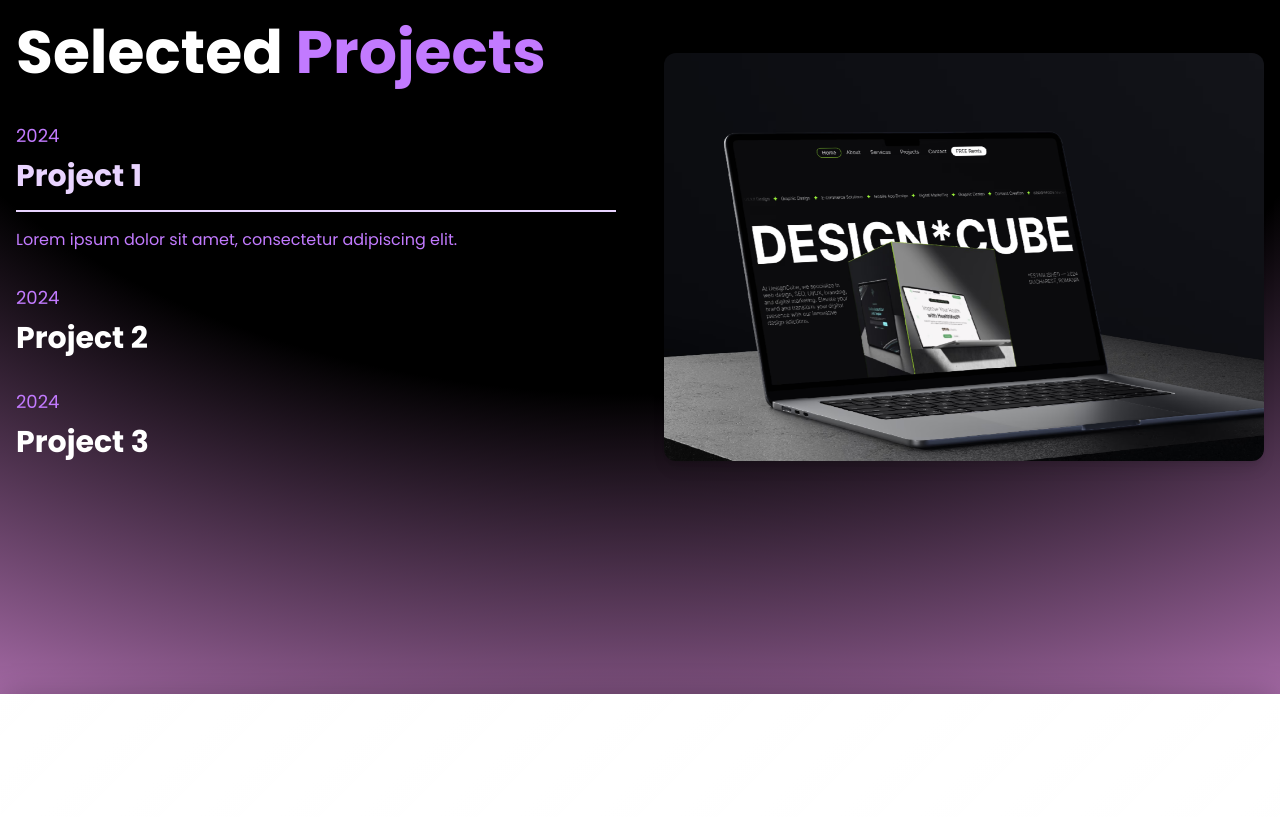
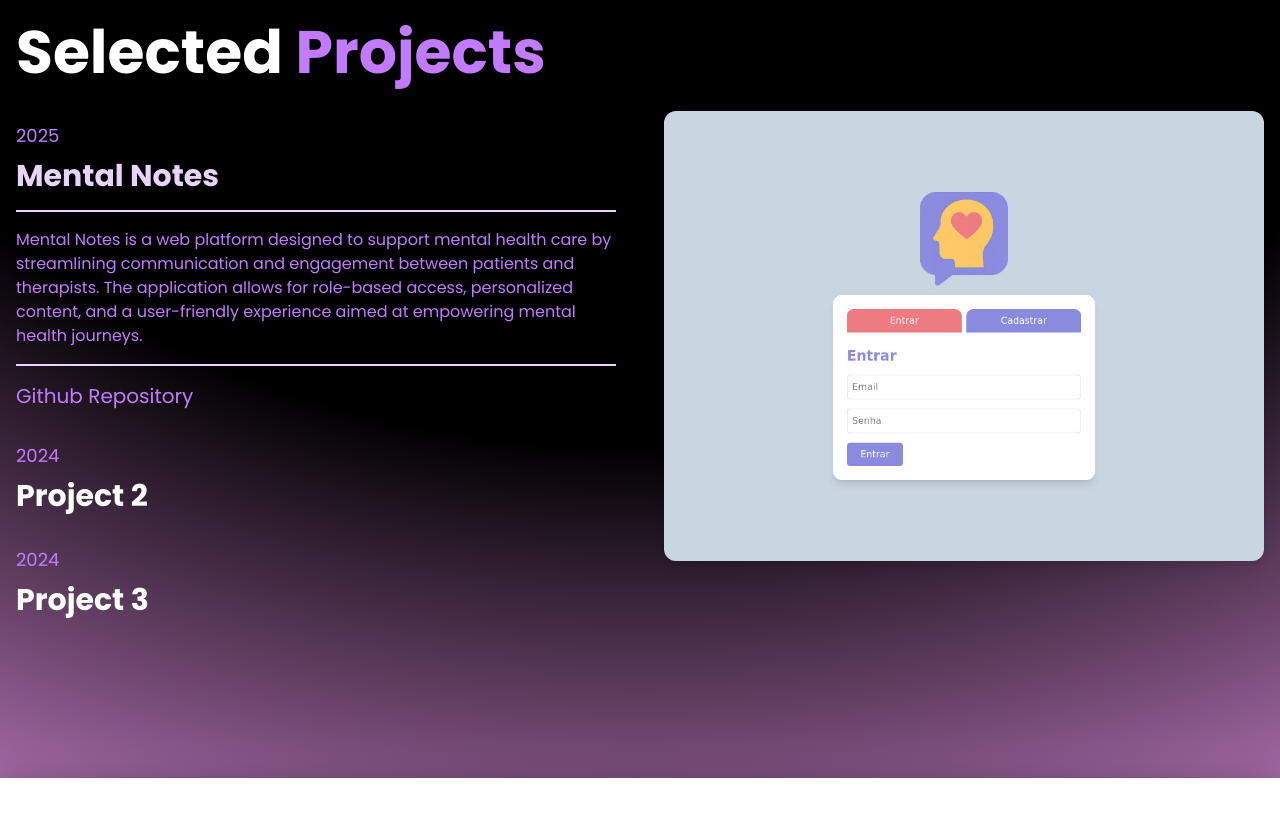
Before and after one commit to cfrinka/dev-portfolio, a Next.js app: page / in a window 1280 px wide. Shown: the part 1620-2437 px from the top of the page. Built offline with nearby package versions, Linux system fonts and the light colour scheme.

Commit message:
Refactor code structure for improved readability and maintainability

```diff
--- a/app/components/Portfolio.tsx
+++ b/app/components/Portfolio.tsx
@@ -1,7 +1,7 @@
 "use client";
 import { useEffect, useState } from "react";
 import Image from "next/image";
-import project1 from "@/assets/proj5.png";
+import MentalNotes from "@/assets/mentalNotes.jpg";
 import project2 from "@/assets/proj6.png";
 import project3 from "@/assets/proj7.png";
 import {
@@ -10,14 +10,17 @@
   motion,
   animate,
 } from "framer-motion";
+import Link from "next/link";
 
 const projects = [
   {
     id: 1,
-    year: 2024,
-    title: "Project 1",
-    description: "Lorem ipsum dolor sit amet, consectetur adipiscing elit.",
-    image: project1,
+    year: 2025,
+    title: "Mental Notes",
+    description:
+      "Mental Notes is a web platform designed to support mental health care by streamlining communication and engagement between patients and therapists. The application allows for role-based access, personalized content, and a user-friendly experience aimed at empowering mental health journeys.",
+    image: MentalNotes,
+    link: "https://github.com/cfrinka/mental-notes",
   },
   {
     id: 2,
@@ -66,11 +69,11 @@
             <div
               key={project.id}
               onClick={() => setSelectedProject(project)}
-              className="mb-8 group cursor-pointer"
+              className="mb-8 group"
             >
               <p className="text-lg mb-2 text-purple-400">{project.year}</p>
               <h3
-                className={`text-3xl font-semibold group-hover:text-purple-400 transition-colors ${
+                className={` cursor-pointer text-3xl font-semibold group-hover:text-purple-400 transition-colors ${
                   selectedProject.id === project.id ? "text-purple-200" : ""
                 } duration-300`}
               >
@@ -83,6 +86,17 @@
                 <p className="text-purple-400 transition-all duration-500 ease-in-out">
                   {project.description}
                 </p>
+              )}
+              {selectedProject.id === project.id && (
+                <>
+                  <div className="border-b-2 border-purple-200 my-4"></div>
+                  <Link
+                    className="text-purple-400 text-xl transition-all duration-500 ease-in-out hover:text-white"
+                    href={project.link ? project.link : ""}
+                  >
+                    Github Repository
+                  </Link>
+                </>
               )}
             </div>
           ))}
```
Also changed, not shown: assets/mentalNotes.jpg (added), assets/proj5.png (deleted).
